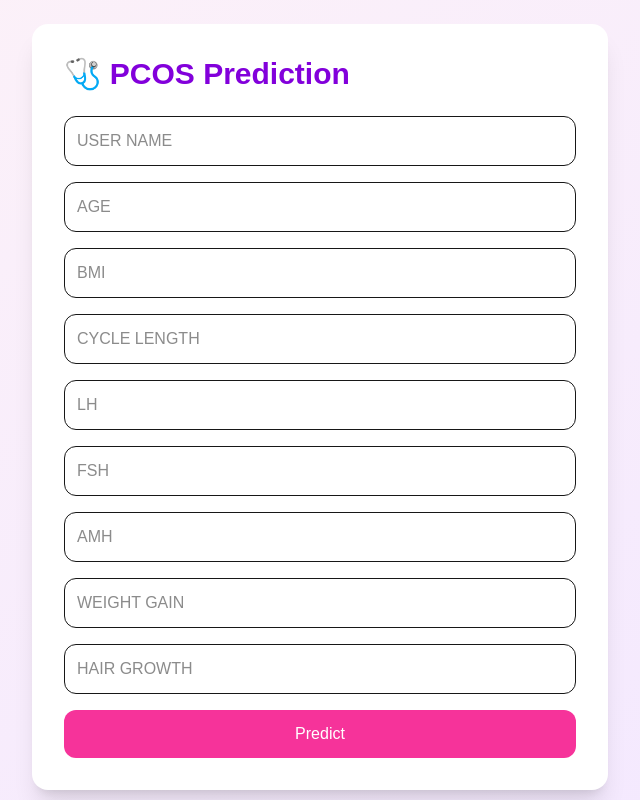
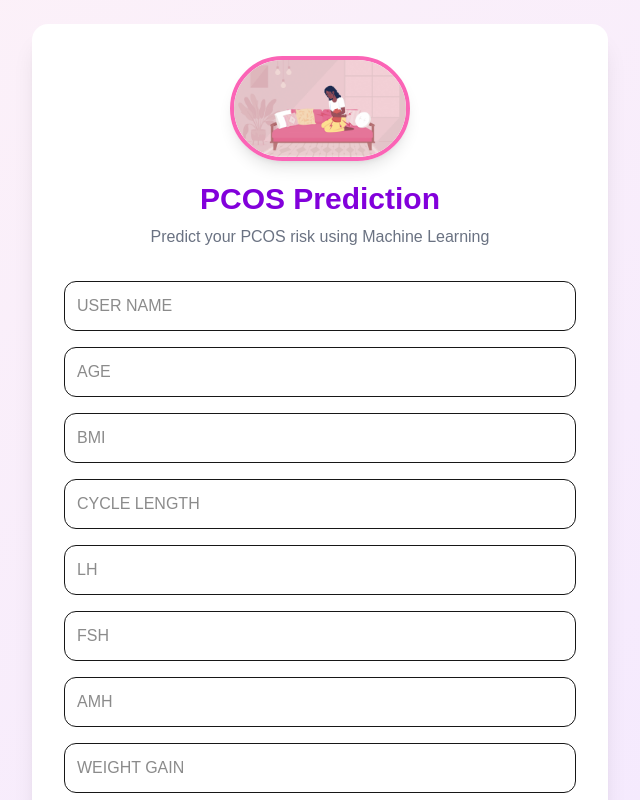
Before and after one commit to BattenaMaheswari/BloomHer-AI, a Next.js app in the folder frontend/: page /pcos in a window 1280 px wide. Shown: the top 800 px of the page, without its empty margins (320-960 px from the left). Built offline with nearby package versions, Linux system fonts and the light colour scheme; no server answers.

Commit message:
Added image to PCOS prediction page

```diff
--- a/frontend/app/pcos/page.tsx
+++ b/frontend/app/pcos/page.tsx
@@ -1,6 +1,7 @@
 "use client";
 
 import { useState } from "react";
+import Image from "next/image";
 
 interface PCOSFormData {
   user_name: string;
@@ -49,7 +50,6 @@ export default function PCOSPage() {
       [e.target.name]: e.target.value,
     });
 
-    // Remove previous prediction while entering new details
     setResult(null);
     setError("");
   }
@@ -97,8 +97,6 @@ export default function PCOSPage() {
 
       const data = await response.json();
 
-      console.log(data);
-
       if (!response.ok) {
         throw new Error(
           data.detail || "Prediction failed."
@@ -108,11 +106,9 @@ export default function PCOSPage() {
       setResult(data);
 
     } catch (err: any) {
-      console.error(err);
-
       setError(
         err.message ||
-          "Unable to connect to BloomHer server."
+        "Unable to connect to BloomHer server."
       );
     } finally {
       setLoading(false);
@@ -124,9 +120,28 @@ export default function PCOSPage() {
 
       <div className="max-w-xl mx-auto bg-white rounded-2xl shadow-xl p-8">
 
-        <h1 className="text-3xl font-bold text-purple-700 mb-6">
-          🩺 PCOS Prediction
-        </h1>
+        {/* Image */}
+
+        <div className="flex flex-col items-center mb-8">
+
+          <Image
+            src="/images/pcosprediction.jpg"
+            alt="PCOS Prediction"
+            width={180}
+            height={180}
+            priority
+            className="rounded-full border-4 border-pink-400 shadow-lg object-cover"
+          />
+
+          <h1 className="mt-5 text-3xl font-bold text-purple-700">
+            PCOS Prediction
+          </h1>
+
+          <p className="text-gray-500 mt-2 text-center">
+            Predict your PCOS risk using Machine Learning
+          </p>
+
+        </div>
 
         <form
           onSubmit={handleSubmit}
@@ -142,9 +157,9 @@ export default function PCOSPage() {
                 formData[field as keyof PCOSFormData]
               }
               onChange={handleChange}
-              placeholder={field
-                .replaceAll("_", " ")
-                .toUpperCase()}
+              placeholder={
+                field.replaceAll("_", " ").toUpperCase()
+              }
               className="w-full border p-3 rounded-xl focus:outline-none focus:ring-2 focus:ring-pink-400"
             />
 
@@ -179,21 +194,23 @@ export default function PCOSPage() {
             </h2>
 
             <p className="mt-3">
-              <strong>Risk:</strong>{" "}
-              {result.risk || result.prediction}
+              <strong>Risk:</strong> {result.risk || result.prediction}
             </p>
 
             {result.confidence !== undefined && (
+
               <p>
-                <strong>Confidence:</strong>{" "}
-                {result.confidence}%
+                <strong>Confidence:</strong> {result.confidence}%
               </p>
+
             )}
 
             {result.message && (
+
               <p className="mt-3">
                 {result.message}
               </p>
+
             )}
 
             <button
```
Also changed, not shown: frontend/public/images/pcosprediction.jpg (added).
